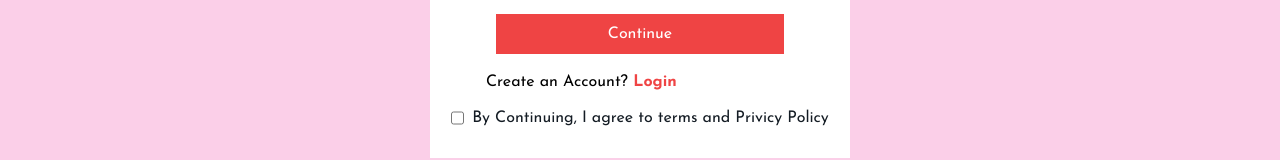
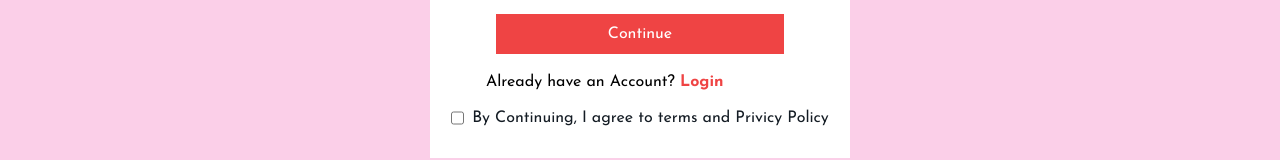
Before and after one commit to AfaqShahidKhan/buttar-store, a Next.js app: page /sign-up in a window 1280 px wide. Shown: the part 515-675 px from the top of the page. Built offline with nearby package versions, Linux system fonts and the light colour scheme.

Commit message:
modify sign up

```diff
--- a/src/components/SignIn.jsx
+++ b/src/components/SignIn.jsx
@@ -1,5 +1,6 @@
 "use client";
 import { login, logout } from "@/lib/user/userSlice";
+import Link from "next/link";
 import { useRouter } from "next/navigation";
 import React, { useState } from "react";
 import { useDispatch, useSelector } from "react-redux";
@@ -65,7 +66,9 @@ function SignIn() {
             <div className="ml-14 mt-4">
               <p className="text-black ">
                 Create an Account?
-                <span className="font-bold text-red-500"> Click Here</span>
+                <Link href="/sign-up">
+                  <span className="font-bold text-red-500 cursor-pointer"> Click Here</span>
+                </Link>
               </p>
             </div>
 
--- a/src/components/SignUp.jsx
+++ b/src/components/SignUp.jsx
@@ -1,28 +1,17 @@
-'use client';
-import React from 'react'
-import { useRouter } from 'next/navigation';
+import React from "react";
+import Link from "next/link";
 
 function SignUp() {
-    const router=useRouter();
-
-    const handleButtonClick = (e) => {
-        e.preventDefault();
-        router.push('/sign-in');
-      };
-
   return (
     <div className="bg-pink-200 min-h-screen flex items-center justify-center ">
       <div className=" h-[430px] w-[420px] bg-white  ">
         <h2 className="text-center text-2xl font-bold  mt-4">Sign Up</h2>
-        <form >
-
-        <div className="w-3/4 mb-4 mt-6 mx-auto">
+        <form>
+          <div className="w-3/4 mb-4 mt-6 mx-auto">
             <input
               className=" w-full p-3 border border-gray-300"
               type="text"
               placeholder=" Username"
-
-
             />
           </div>
           <div className="w-3/4 mb-4 mt-6 mx-auto">
@@ -30,8 +19,6 @@ function SignUp() {
               className=" w-full p-3 border border-gray-300"
               type="email"
               placeholder=" acount@gmail.com"
-
-
             />
           </div>
           <div className="w-3/4 mb-4 mt-6 mx-auto">
@@ -39,8 +26,6 @@ function SignUp() {
               className=" w-full p-3 border border-gray-300 "
               type="password"
               placeholder="Password"
-
-
             />
           </div>
           <div className="flex justify-center">
@@ -51,12 +36,18 @@ function SignUp() {
               Continue
             </button>
           </div>
-           <p className="text-red-500 text-center"></p>
+          <p className="text-red-500 text-center"></p>
           <div className="flex flex-col ">
             <div className="ml-14 mt-4">
               <p className="text-black ">
-                Create an Account?
-                <span onClick={handleButtonClick} className="font-bold text-red-500 cursor-pointer">   Login </span>
+                Already have an Account?
+                <Link href="/sign-in">
+                  {" "}
+                  <span className="font-bold text-red-500 cursor-pointer">
+                    {" "}
+                    Login{" "}
+                  </span>
+                </Link>
               </p>
             </div>
 
@@ -68,7 +59,7 @@ function SignUp() {
         </form>
       </div>
     </div>
-  )
+  );
 }
 
-export default SignUp
+export default SignUp;
```
